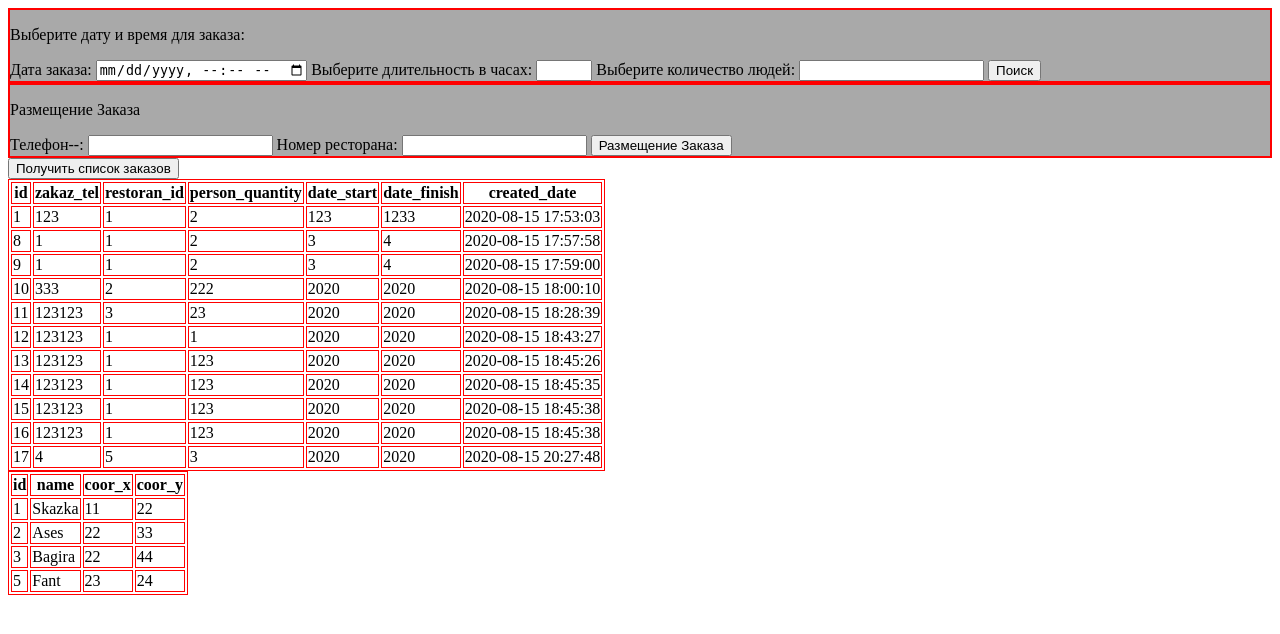
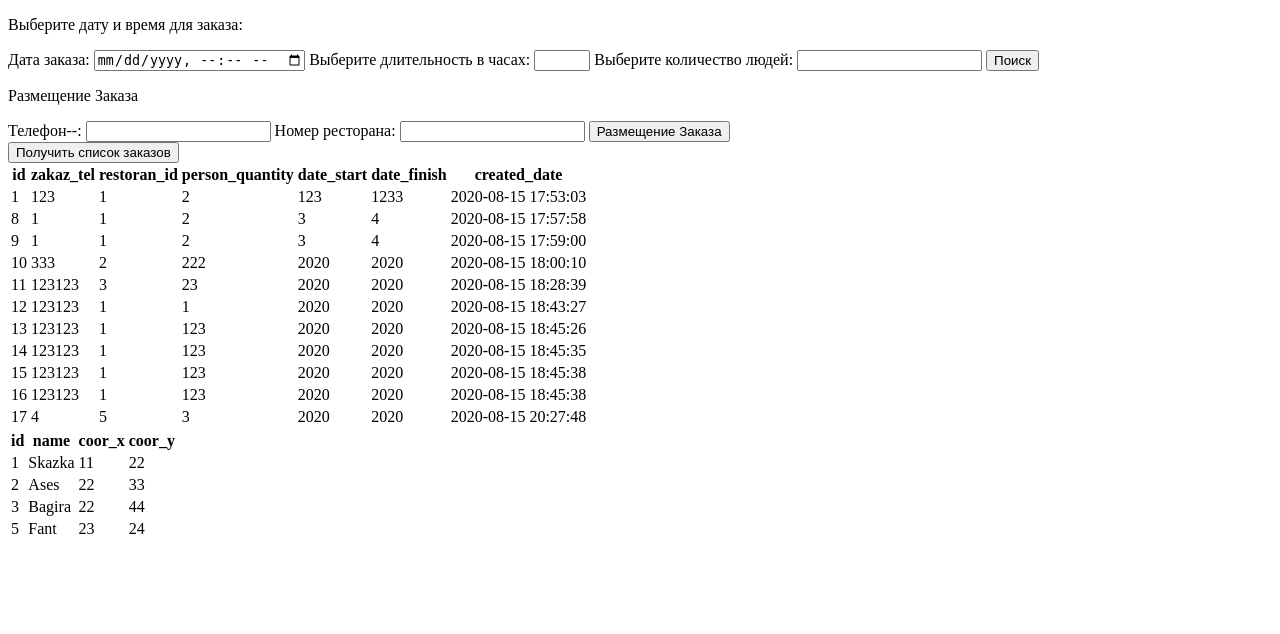
Before and after one commit to anestoleuov/restorans.com, a PHP site: page / in a window 1280 px wide. Shown: the top 634 px of the page. Run offline with PHP 8.4, Linux system fonts and the light colour scheme.

Commit message:
change001

```diff
--- a/css/style.css
+++ b/css/style.css
@@ -1,16 +1,3 @@
-.searchRestorans {
-}
-
-h1 {
-    color: red;
-}
-
-form {
-    border: 2px solid red;
-    background-color: darkgray;
+.tableForOrder {
 
 }
-
-table, th, td  {
-    border: 1px solid red;
-}
--- a/index.html
+++ b/index.html
@@ -15,7 +15,7 @@
 <div class="dateTimeInput">
 
     <form>
-        <p>Выберите дату и время для заказа:</p>
+        <p class="tableForOrder">Выберите дату и время для заказа:</p>
         <label for="filterDate">Дата заказа:</label>
         <input id="filterDate" name="filterDate" type="datetime-local" value="">
         <label for="filterDuration">Выберите длительность в часах:</label>
```
